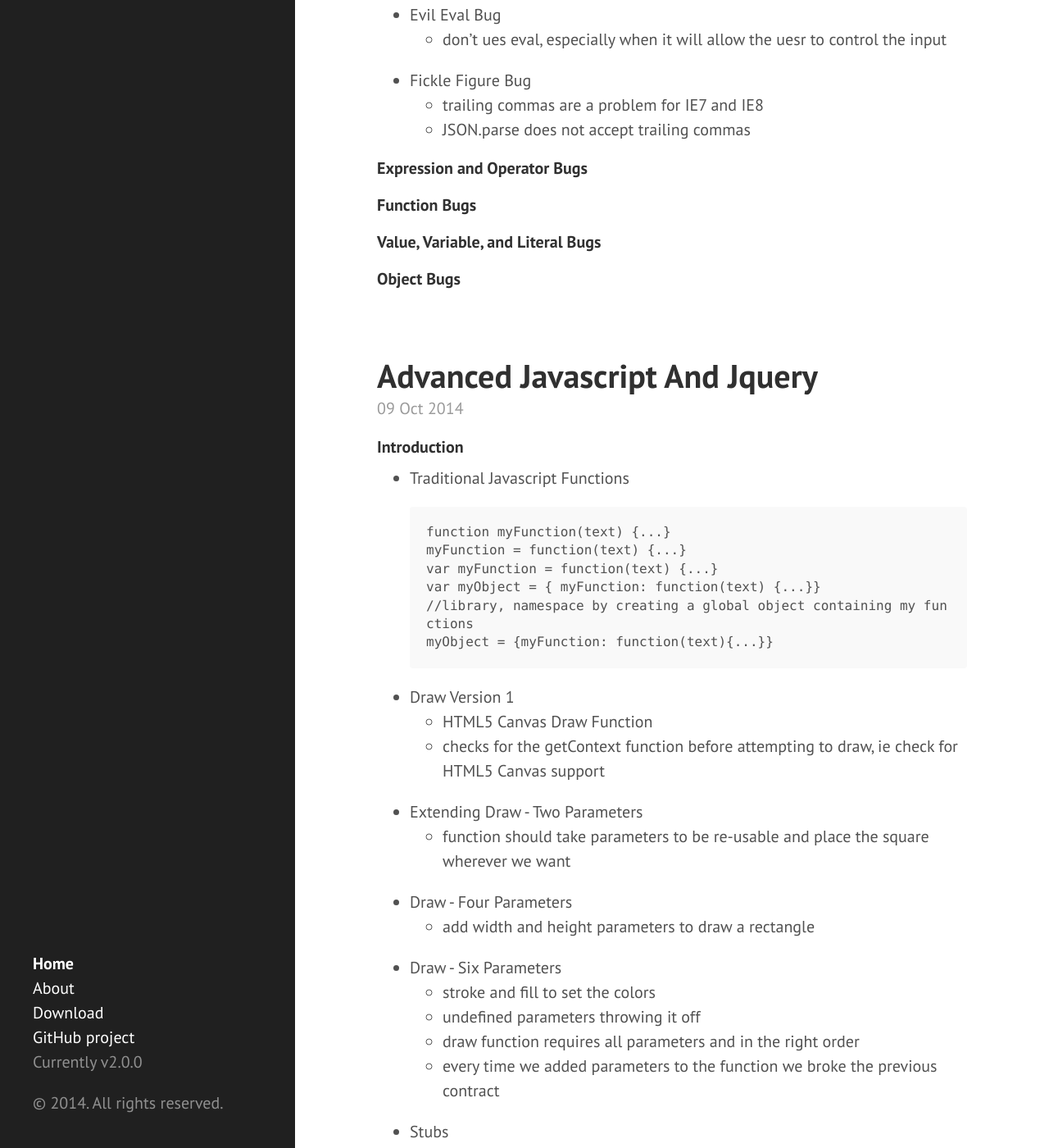
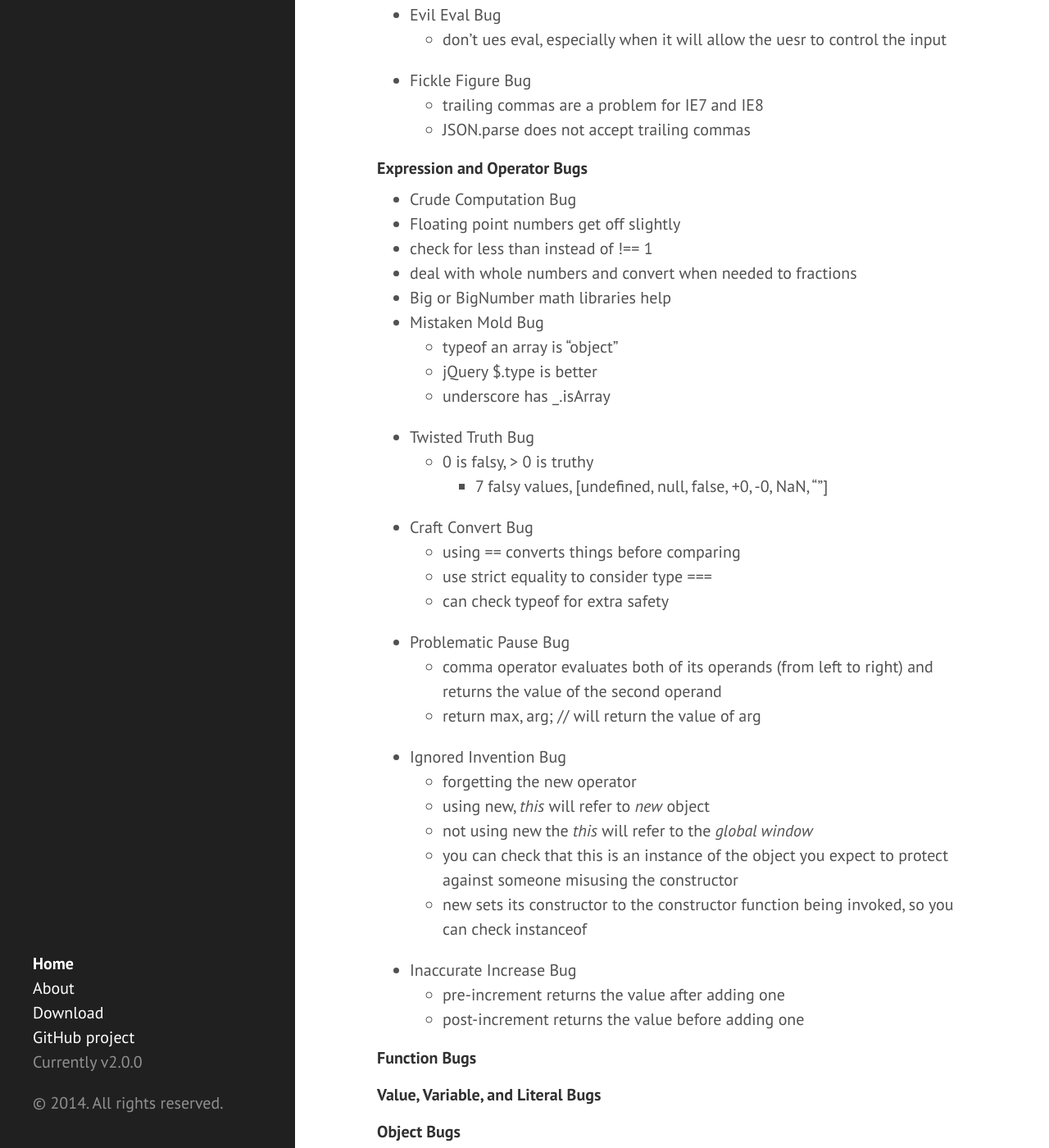
Before and after one commit to eneiand/eneiand.github.io, a Jekyll site: the page built from index.html, in a window 1280 px wide and 1400 px high, scrolled down 792 px. Shown: the whole window at 82% size. Built offline with Jekyll 4.4.1, drawn with Linux system fonts in a browser that asks for light colours; Markdown is read by kramdown in place of the engine named in the settings; the list of posts is cut into pages by our own code.

Commit message:
Update 2014-10-11-fixing-common-javascript-bugs.md

```diff
--- a/_posts/2014-10-11-fixing-common-javascript-bugs.md
+++ b/_posts/2014-10-11-fixing-common-javascript-bugs.md
@@ -21,6 +21,34 @@
   *  JSON.parse does not accept trailing commas
 
 #### Expression and Operator Bugs
+* Crude Computation Bug
+ * Floating point numbers get off slightly
+ * check for less than instead of !== 1
+ * deal with whole numbers and convert when needed to fractions
+ * Big or BigNumber math libraries help
+* Mistaken Mold Bug
+  * typeof an array is "object"
+  * jQuery $.type is better
+  * underscore has _.isArray
+* Twisted Truth Bug
+  * 0 is falsy, > 0 is truthy
+    * 7 falsy values, [undefined, null, false, +0, -0, NaN, ""]
+* Craft Convert Bug
+  * using == converts things before comparing
+  * use strict equality to consider type ===
+  * can check typeof for extra safety
+* Problematic Pause Bug
+  * comma operator evaluates both of its operands (from left to right) and returns the value of the second operand
+  * return max, arg; // will return the value of arg
+* Ignored Invention Bug
+  * forgetting the new operator
+  * using new, _this_ will refer to _new_ object
+  * not using new the _this_ will refer to the _global window_
+  * you can check that this is an instance of the object you expect to protect against someone misusing the constructor
+  * new sets its constructor to the constructor function being invoked, so you can check instanceof
+* Inaccurate Increase Bug
+  * pre-increment returns the value after adding one
+  * post-increment returns the value before adding one
 
 #### Function Bugs
 
```
